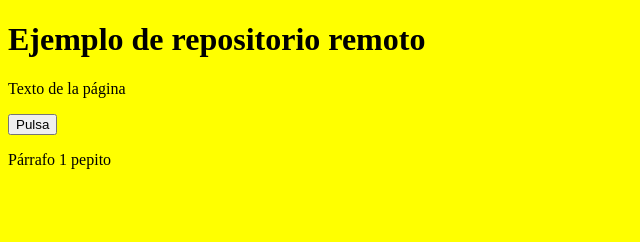
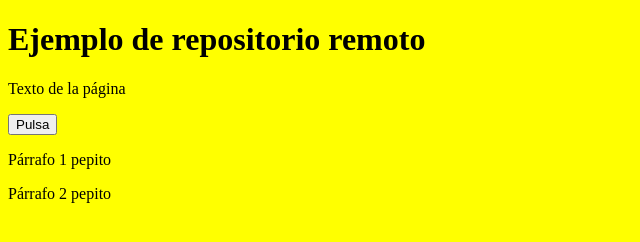
Before and after one commit to JoseYanezMinsait/IndraGit, a plain HTML site: page index.html in a window 1280 px wide. Shown: the whole page, without its empty margins (0-640 px from the left). Drawn offline with Linux system fonts and the light colour scheme.

Commit message:
Parrafo 2 pepito

```diff
--- a/index.html
+++ b/index.html
@@ -11,5 +11,6 @@
     <p>Texto de la página</p>
     <button onclick="saludar()">Pulsa</button>
     <p>Párrafo 1 pepito</p>
+    <p>Párrafo 2 pepito</p>
 </body>
 </html>
```
